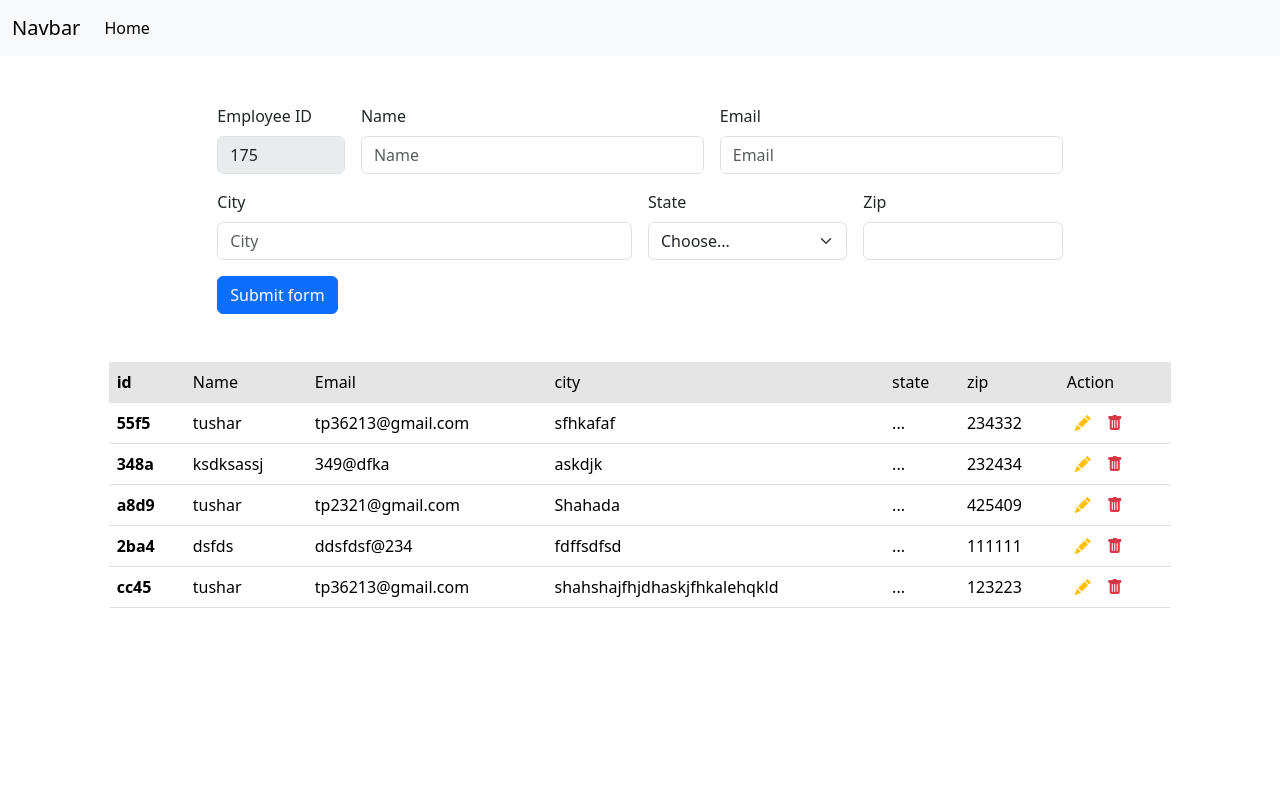
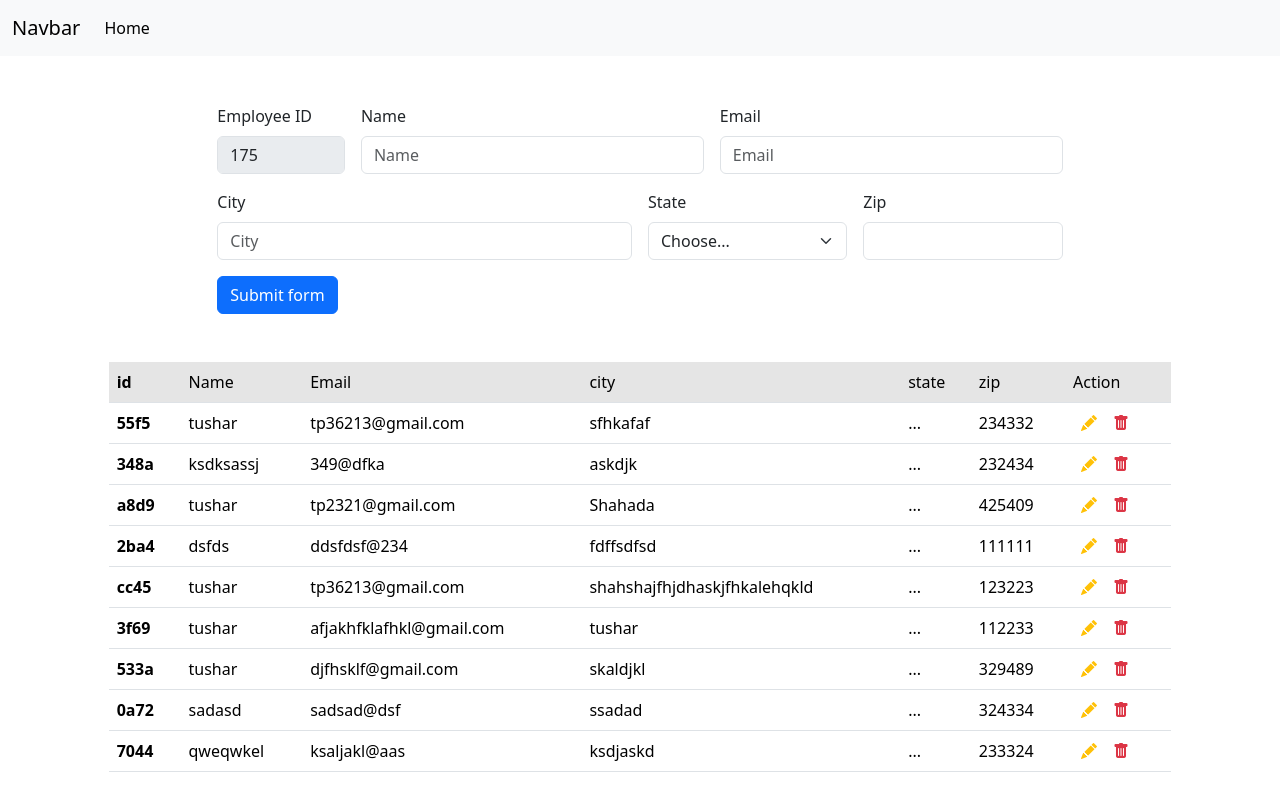
Before and after one commit to tusharpatil1907/angular-crud-app, an Angular app: page / in a window 1280 px wide. Built offline with nearby package versions, Linux system fonts and the light colour scheme; data requests are answered from the project's data file.

Commit message:
generating aurto id

```diff
--- a/db.json
+++ b/db.json
@@ -9,20 +9,20 @@
       "zip": "234332"
     },
     {
-      "id": "348a",
       "name": "ksdksassj",
       "email": "349@dfka",
       "city": "askdjk",
       "state": "...",
-      "zip": "232434"
+      "zip": "232434",
+      "id": "348a"
     },
     {
-      "id": "a8d9",
       "name": "tushar",
       "email": "tp2321@gmail.com",
       "city": "Shahada",
       "state": "...",
-      "zip": "425409"
+      "zip": "425409",
+      "id": "a8d9"
     },
     {
       "id": "2ba4",
@@ -39,6 +39,38 @@
       "city": "shahshajfhjdhaskjfhkalehqkld",
       "state": "...",
       "zip": "123223"
+    },
+    {
+      "id": "3f69",
+      "name": "tushar",
+      "email": "afjakhfklafhkl@gmail.com",
+      "city": "tushar",
+      "state": "...",
+      "zip": "112233"
+    },
+    {
+      "id": "533a",
+      "name": "tushar",
+      "email": "djfhsklf@gmail.com",
+      "city": "skaldjkl",
+      "state": "...",
+      "zip": "329489"
+    },
+    {
+      "id": "0a72",
+      "name": "sadasd",
+      "email": "sadsad@dsf",
+      "city": "ssadad",
+      "state": "...",
+      "zip": "324334"
+    },
+    {
+      "id": "7044",
+      "name": "qweqwkel",
+      "email": "ksaljakl@aas",
+      "city": "ksdjaskd",
+      "state": "...",
+      "zip": "233324"
     }
   ]
 }
--- a/src/app/components/employeeform/employeeform.component.ts
+++ b/src/app/components/employeeform/employeeform.component.ts
@@ -16,9 +16,16 @@ export class EmployeeformComponent implements OnInit {
   userid!: string
   usertoedit!: void
   user!: User;
+  randomId = this.generateId()
+
   constructor(private http: HttpClient, private fb: FormBuilder, private emp: EmployeeService) {
+
+    this.generateForm()
+  }
+
+  generateForm(){
     this.employeeForm = this.fb.group({
-      id: [this.generateId(), Validators.required],
+      id: [{value:this.randomId, disabled:true}, Validators.required],
       name: ['', [Validators.required, Validators.minLength(3)]],
       email: ['', [Validators.required, Validators.email]],
       city: ['', Validators.required],
@@ -27,7 +34,6 @@ export class EmployeeformComponent implements OnInit {
     });
 
   }
-
   ngOnInit(): void {
 
 
@@ -64,8 +70,8 @@ export class EmployeeformComponent implements OnInit {
 
     }
       this.onClick()
-      this.employeeForm.reset();
-
+      // this.employeeForm.reset();
+      this.generateForm()
     }
   }
 
@@ -92,9 +98,6 @@ disableForm(){
   }
 
 
-
-
-
   updateUser(id: string) {
     const api: string = `http://localhost:3000/Employees/${id}`;
     const updatedUser = {
@@ -113,7 +116,6 @@ disableForm(){
       error => {
         console.error('Error updating employee data', error);
       }
-
     );
     this.emp.getData().subscribe(resp => {
           console.log('Updated list after updating:', resp);
@@ -123,9 +125,6 @@ disableForm(){
       });
 
   }
-
-
-
   private markAllAsTouched(formGroup: FormGroup) {
     Object.keys(formGroup.controls).forEach(controlName => {
       const control: any = formGroup.get(controlName);
@@ -141,8 +140,6 @@ disableForm(){
     id.toString()
     return id
   }
-
-
 }
 
 export interface User {
```
